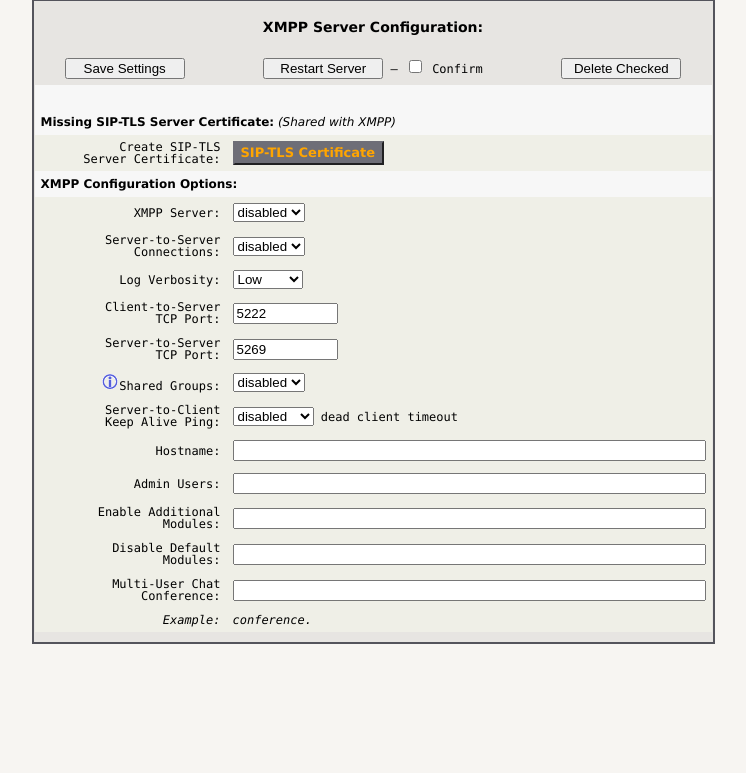
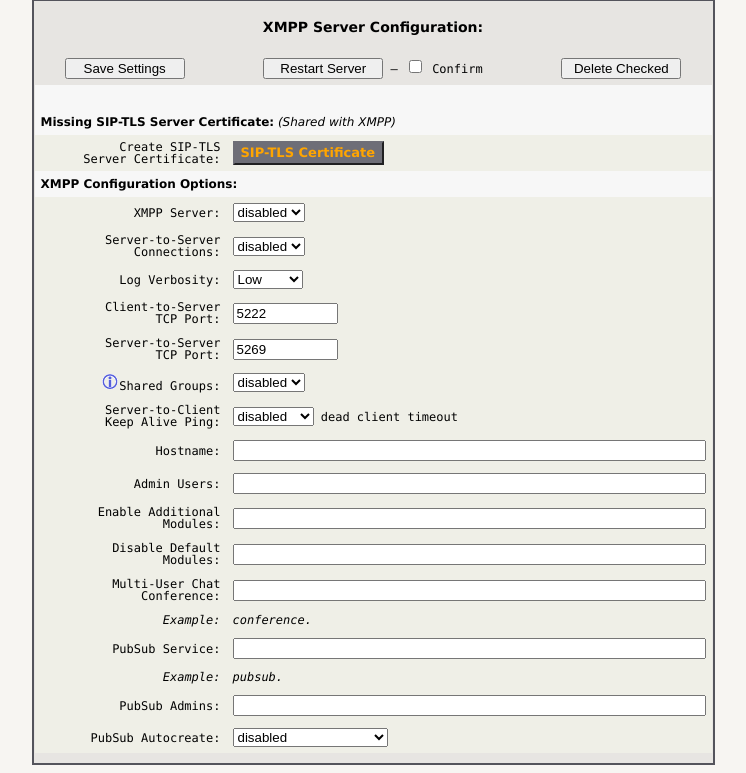
Before and after one commit to astlinux-project/astlinux, a PHP site: page /fop2/admin/xmpp.php in a window 1280 px wide. Shown: the part 103-876 px from the top of the page, without its empty margins (267-1013 px from the left). Before the commit the page ends 747 px from the top, so only its background shows below. Run offline with PHP 8.4, Linux system fonts and the light colour scheme; data that the repository does not hold is empty.

Commit message:
web interface, XMPP sub-tab, add support for XMPP_PUBSUB, XMPP_PUBSUB_ADMINS and XMPP_PUBSUB_AUTOCREATE variables
git-svn-id: https://svn.code.sf.net/p/astlinux/code/branches/1.0@6179 57edc7d3-a90e-0410-b364-91459a37fc5a

```diff
--- a/package/webinterface/altweb/admin/xmpp.php
+++ b/package/webinterface/altweb/admin/xmpp.php
@@ -30,6 +30,13 @@ $idle_timeout_menu = array (
   '360' => '6 minute',
   '480' => '8 minute',
   '600' => '10 minute'
+);
+
+$pubsub_autocreate_menu = array (
+  '' => 'disabled',
+  'yes' => 'Publish and Subscribe',
+  'publish' => 'Publish Only',
+  'subscribe' => 'Subscribe Only'
 );
 
 $myself = $_SERVER['PHP_SELF'];
@@ -115,6 +122,15 @@ function saveXMPPsettings($conf_dir, $conf_file) {
 
   $value = 'XMPP_CONFERENCE="'.tuq($_POST['xmpp_conference']).'"';
   fwrite($fp, "### Multi-User Chat Conference\n".$value."\n");
+
+  $value = 'XMPP_PUBSUB="'.tuq($_POST['xmpp_pubsub']).'"';
+  fwrite($fp, "### PubSub Service\n".$value."\n");
+
+  $value = 'XMPP_PUBSUB_ADMINS="'.tuq($_POST['xmpp_pubsub_admins']).'"';
+  fwrite($fp, "### PubSub Admins\n".$value."\n");
+
+  $value = 'XMPP_PUBSUB_AUTOCREATE="'.$_POST['xmpp_pubsub_autocreate'].'"';
+  fwrite($fp, "### PubSub Autocreate\n".$value."\n");
 
   $value = 'XMPP_CERT=""';
   fwrite($fp, "### Default Certificate Path\n".$value."\n");
@@ -489,6 +505,37 @@ if ($value === '') {
   putHtml('</td></tr>');
 }
 
+  putHtml('<tr class="dtrow1"><td style="text-align: right;">');
+  putHtml('PubSub Service:');
+  putHtml('</td><td style="text-align: left;">');
+  $value = getVARdef($vars, 'XMPP_PUBSUB');
+  putHtml('<input type="text" size="56" maxlength="200" name="xmpp_pubsub" value="'.$value.'" />');
+  putHtml('</td></tr>');
+if ($value === '') {
+  putHtml('<tr class="dtrow1"><td style="text-align: right;"><i>Example:</i></td><td style="text-align: left;">');
+  $hosts = explode(' ', $hostname);
+  putHtml('<i>pubsub.'.$hosts[0].'</i>');
+  putHtml('</td></tr>');
+}
+  putHtml('<tr class="dtrow1"><td style="text-align: right;">');
+  putHtml('PubSub Admins:');
+  putHtml('</td><td style="text-align: left;">');
+  $value = getVARdef($vars, 'XMPP_PUBSUB_ADMINS');
+  putHtml('<input type="text" size="56" maxlength="200" name="xmpp_pubsub_admins" value="'.$value.'" />');
+  putHtml('</td></tr>');
+
+  putHtml('<tr class="dtrow1"><td style="text-align: right;">');
+  putHtml('PubSub Autocreate:');
+  putHtml('</td><td style="text-align: left;">');
+  $pubsub_autocreate = getVARdef($vars, 'XMPP_PUBSUB_AUTOCREATE');
+  putHtml('<select name="xmpp_pubsub_autocreate">');
+  foreach ($pubsub_autocreate_menu as $key => $value) {
+    $sel = ($pubsub_autocreate === $key) ? ' selected="selected"' : '';
+    putHtml('<option value="'.$key.'"'.$sel.'>'.$value.'</option>');
+  }
+  putHtml('</select>');
+  putHtml('</td></tr>');
+
 if (is_file('/mnt/kd/prosody/prosody.cfg.lua')) {
   putHtml('<tr class="dtrow0"><td class="dialogText" style="text-align: left;" colspan="2">');
   putHtml('<strong>Client Credentials:</strong>');
```
